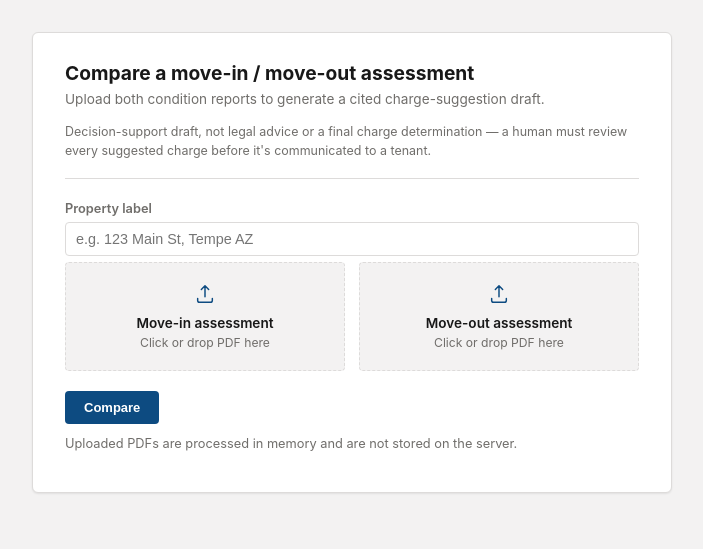
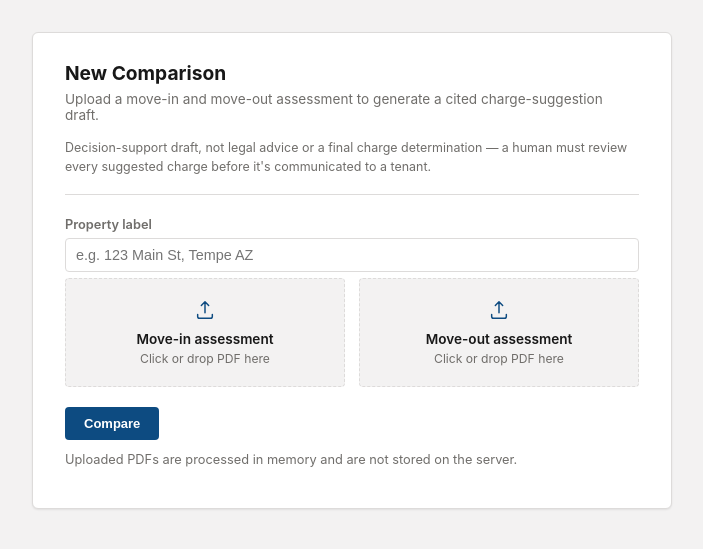
Before and after one commit to jerryreidhead-code/onq-tenant-assessment-tool, a Flask app: page / in a window 1280 px wide. Shown: the part 50-599 px from the top of the page, without its empty margins (288-991 px from the left). Run offline with Flask 3, Linux system fonts and the light colour scheme; some libraries are stand-ins or nearby versions.

Commit message:
Simplify the upload page heading copy
"Compare a move-in / move-out assessment" was grammatically awkward --
you're comparing two assessments, not "a move-in/move-out assessment."
Replaced with "New Comparison" + a clearer subtitle explaining the action.

```diff
--- a/webapp/templates/index.html
+++ b/webapp/templates/index.html
@@ -2,8 +2,8 @@
 {% block content %}
 <div class="page-center">
 <div class="card">
-  <h1>Compare a move-in / move-out assessment</h1>
-  <p class="subtitle">Upload both condition reports to generate a cited charge-suggestion draft.</p>
+  <h1>New Comparison</h1>
+  <p class="subtitle">Upload a move-in and move-out assessment to generate a cited charge-suggestion draft.</p>
 
   <p class="disclaimer-inline">
     Decision-support draft, not legal advice or a final charge determination — a human must
```
